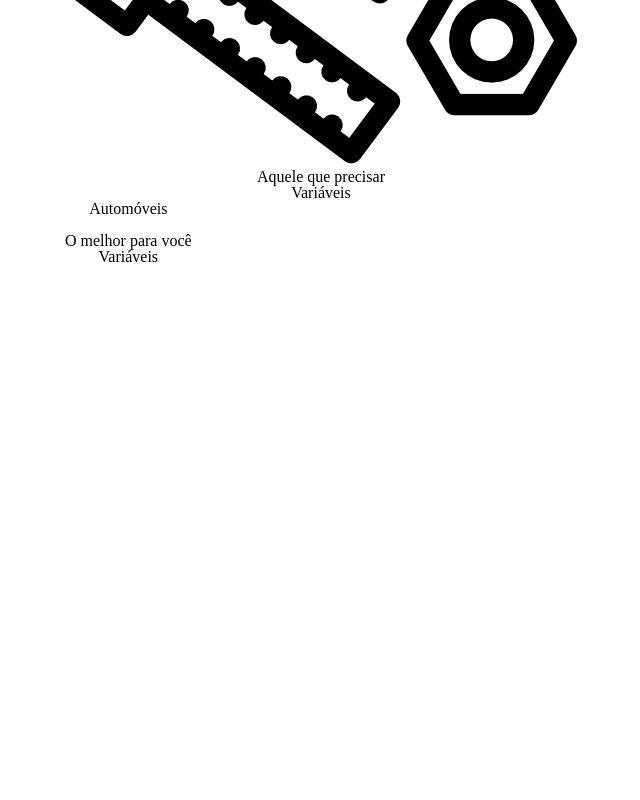
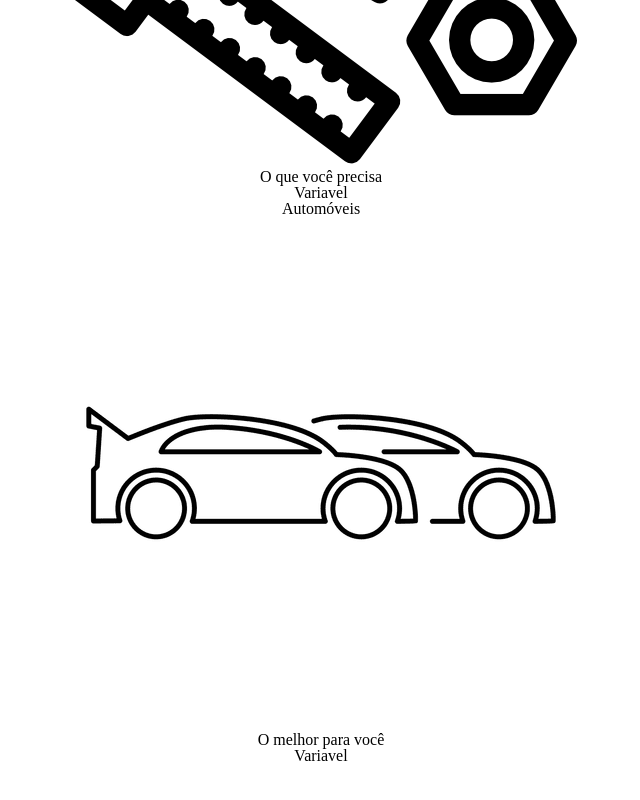
Before and after one commit to nercolinianaclara/primeiro-repositorio, a plain HTML site: page produtos.html in a window 1280 px wide. Shown: the part 903-1703 px from the top of the page, without its empty margins (325-965 px from the left). Before the commit the page ends 1218 px from the top, so only its background shows below. Drawn offline with Linux system fonts and the light colour scheme.

Commit message:
08-10 HTML

```diff
--- a/produtos.html
+++ b/produtos.html
@@ -27,14 +27,14 @@
 				<li>
 					<h2>Parafusos</h2>
 					<img src="parafusos.jpg">
-					<p class="produto-descricao"> Aquele que precisar</p>
-					<p class="produto-preco">  Variáveis</p>
+					<p class="produtos-descricao">O que você precisa</p>
+					<p class="produtos-preco"> Variavel</p>
 				</li>
 				<li>
 					<h2>Automóveis</h2>
-					<img src="">
-					<p class="produto-descricao"> O melhor para você</p>
-					<p class="produto-preco"> Variáveis</p>
+					<img src="automoveis.jpg">
+					<p class="produtos-descricao">O melhor para você</p>
+					<p class="produtos-preco">Variavel</p>
 				</li>
 			</ul>
 		</main>
```
